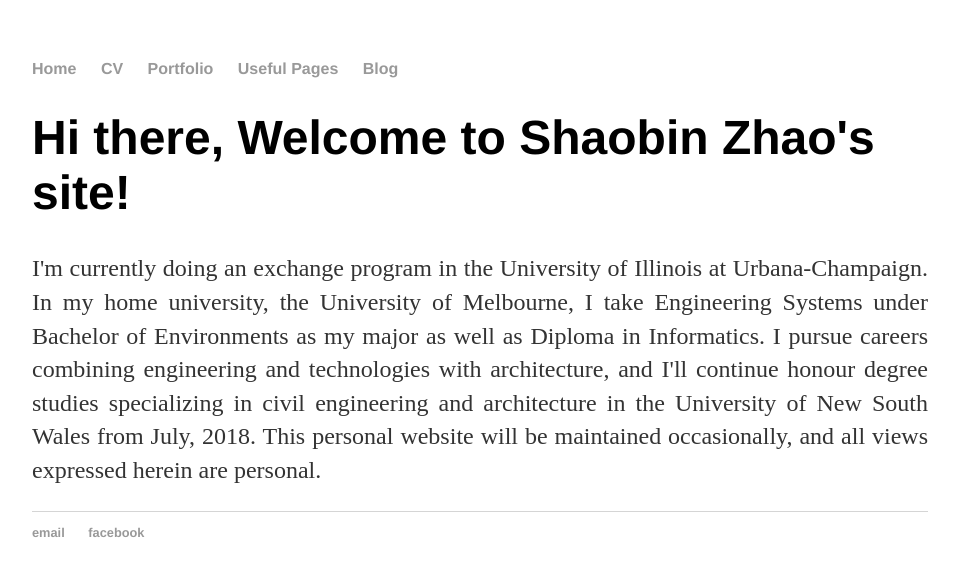
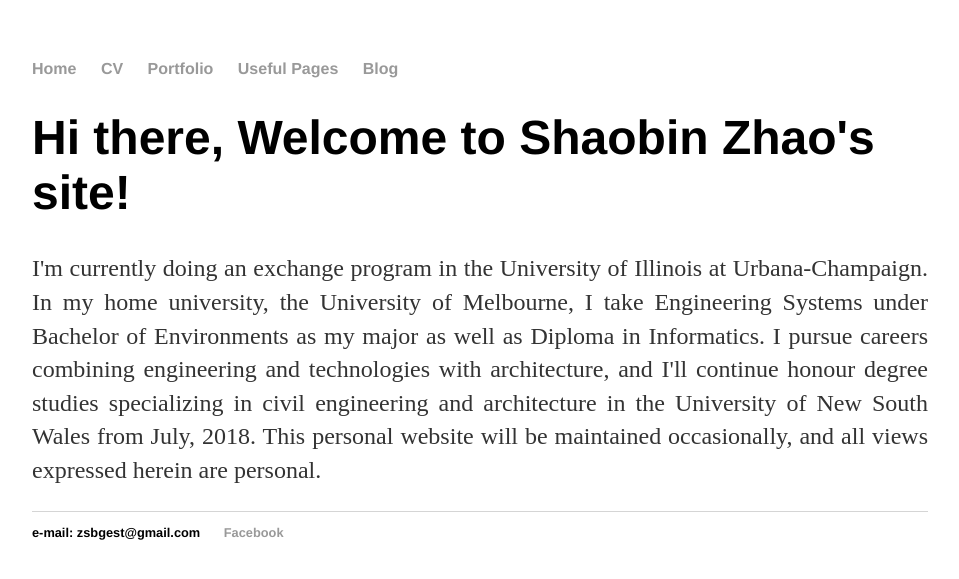
Before and after one commit to Zsbgest/Zsbgest.github.io, a Jekyll site: the page built from index.html, in a window 1280 px wide. Shown: the top 579 px of the page, without its empty margins (160-1119 px from the left). Built offline with Jekyll 4.4.1, drawn with Linux system fonts in a browser that asks for light colours.

Commit message:
Update default.html

```diff
--- a/_layouts/default.html
+++ b/_layouts/default.html
@@ -24,8 +24,8 @@
 		</div><!-- /.container -->
 		<footer>
     		<ul>
-        		<li><a href="zsbgest@gmail.com">email</a></li>
-        		<li><a href="https://www.facebook.com/snowbin.zhao">facebook</a></li>
+        		<li>e-mail: zsbgest@gmail.com</li>
+        		<li><a href="https://www.facebook.com/snowbin.zhao">Facebook</a></li>
 			</ul>
 		</footer>
 	</body>
```
